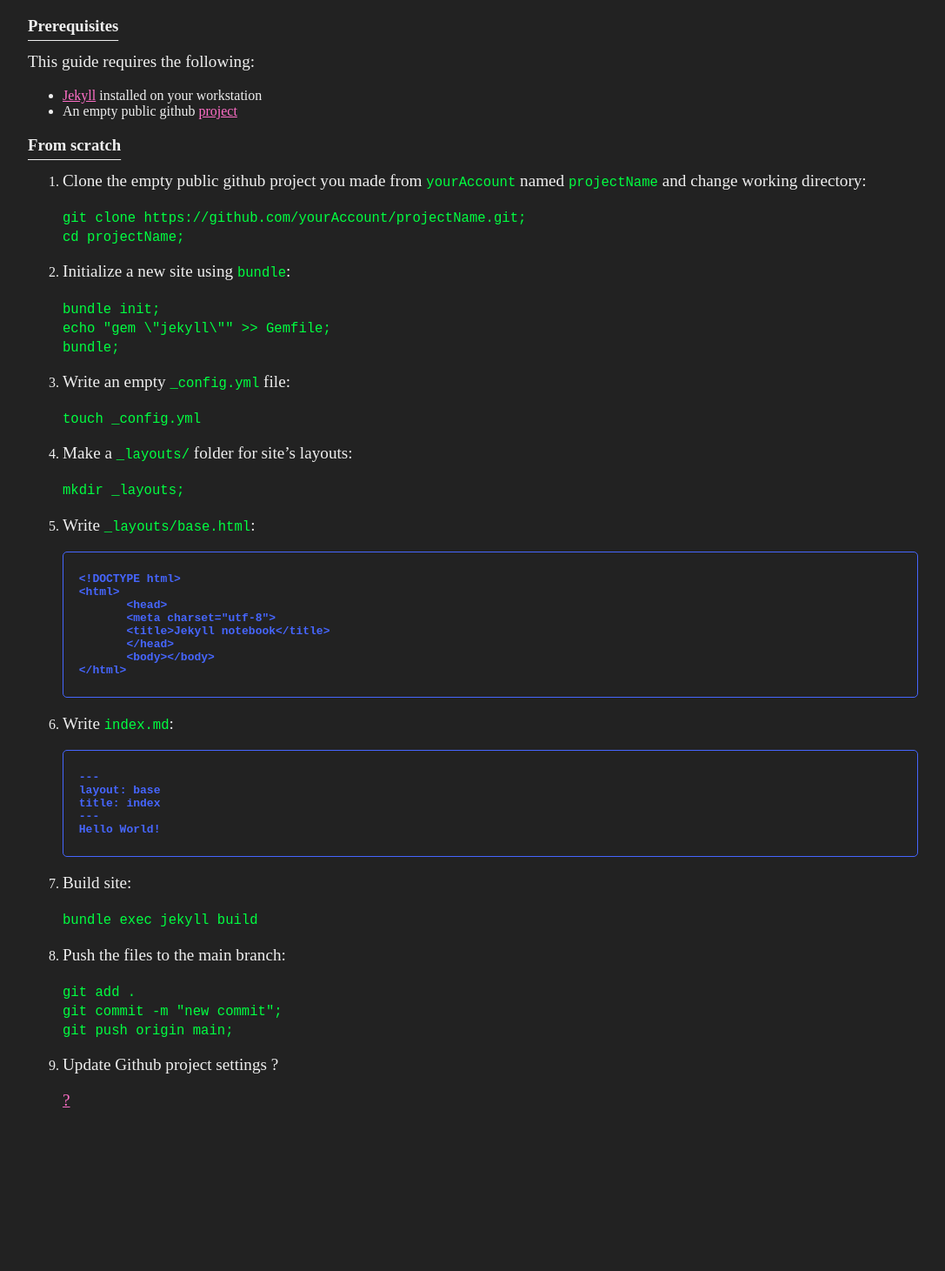
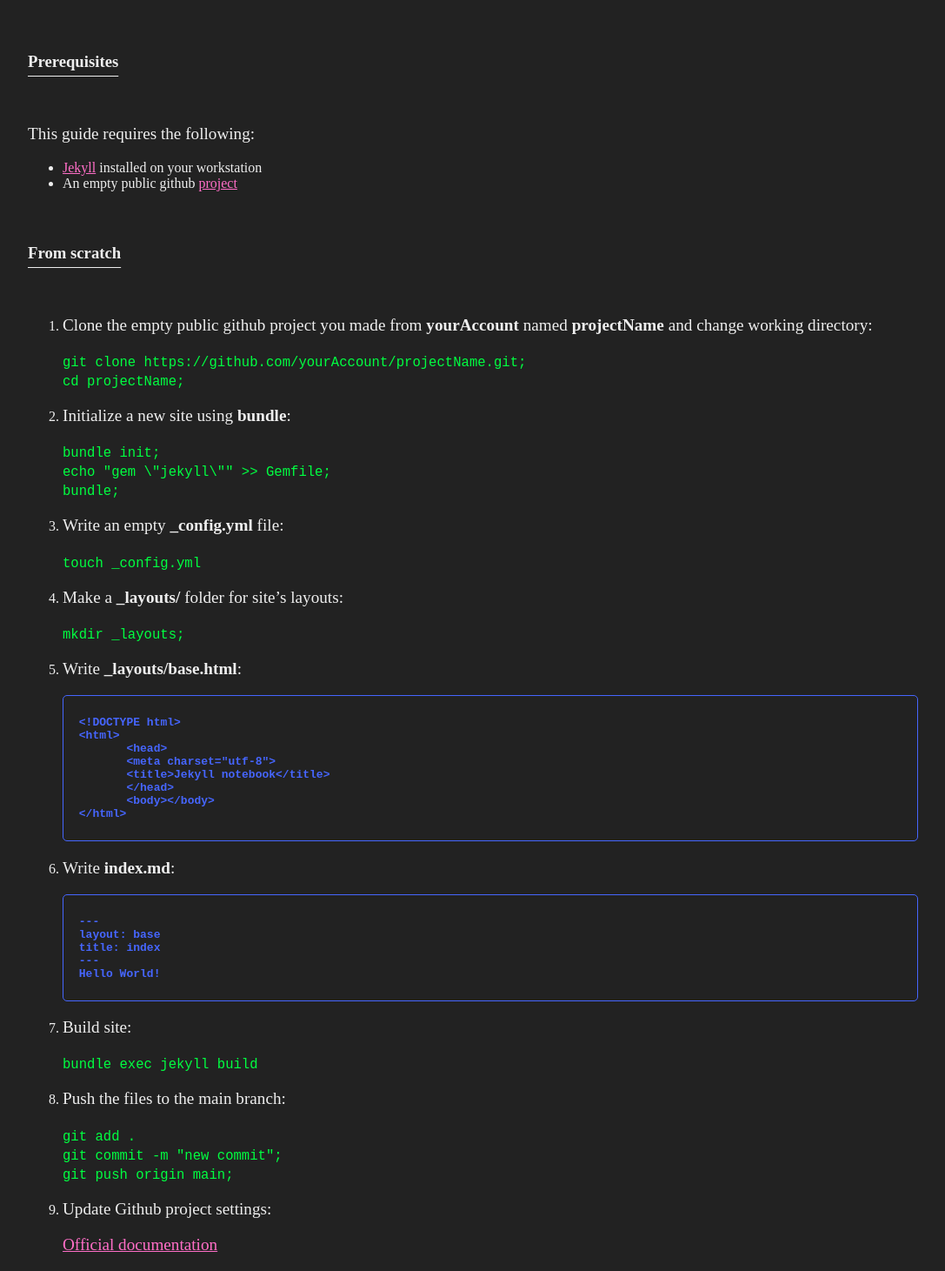
Before and after one commit to hugoio/JekyllFromScratch, a Jekyll site: the page built from index.md, in a window 1280 px wide. Shown: the whole page at 87% size, without its empty margins (96-1183 px from the left). Built offline with Jekyll 4.4.1, drawn with Linux system fonts in a browser that asks for light colours; before the commit the page ends 1295 px from its top, so only the background shows below that.

Commit message:
new commit

````diff
--- a/index.md
+++ b/index.md
@@ -3,36 +3,43 @@ layout: base
 title: Jekyll notebook
 ---
 
+&nbsp;
+
 ### <a name="1"></a>Prerequisites
+
+&nbsp;
 
 This guide requires the following:
 
 * [Jekyll](https://jekyllrb.com/docs/) installed on your workstation
 * An empty public github [project](https://docs.github.com/en/repositories/creating-and-managing-repositories/creating-a-new-repository)
 
+&nbsp;
 
 ### <a name="2"></a>From scratch
 
-1. Clone the empty public github project you made from `yourAccount` named `projectName` and change working directory:
+&nbsp;
+
+1. Clone the empty public github project you made from __yourAccount__ named __projectName__ and change working directory:
 
 	```git clone https://github.com/yourAccount/projectName.git;```
 	```cd projectName;```
 
-3. Initialize a new site using `bundle`:
+3. Initialize a new site using __bundle__:
 
 	```bundle init;```
 	```echo "gem \"jekyll\"" >> Gemfile;```
 	```bundle;```
 
-4. Write an empty `_config.yml` file:
+4. Write an empty ___config.yml__ file:
 
 	```touch _config.yml```
 
-5. Make a `_layouts/` folder for site's layouts:
+5. Make a ___layouts/__ folder for site's layouts:
 
 	```mkdir _layouts;```
 
-6. Write `_layouts/base.html`:
+6. Write ___layouts/base.html__:
 
 	```html
 	<!DOCTYPE html>
@@ -45,7 +52,7 @@ This guide requires the following:
 	</html>
 	```
 
-7. Write `index.md`:
+7. Write __index.md__:
 
 	```yaml
 	---
@@ -65,6 +72,6 @@ This guide requires the following:
 	```git commit -m "new commit";```
 	```git push origin main;```
 
-10. Update Github project settings ?
+10. Update Github project settings:
 
-	[?](https://docs.github.com/en/repositories/creating-and-managing-repositories/creating-a-new-repository)
+	[Official documentation](https://docs.github.com/en/pages/getting-started-with-github-pages/configuring-a-publishing-source-for-your-github-pages-site)
````
